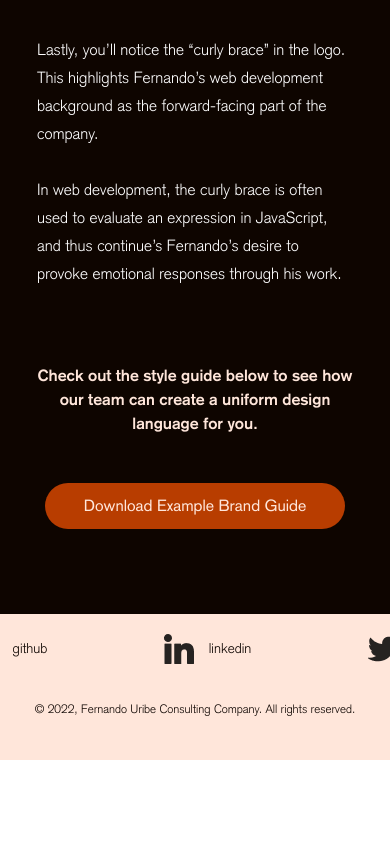
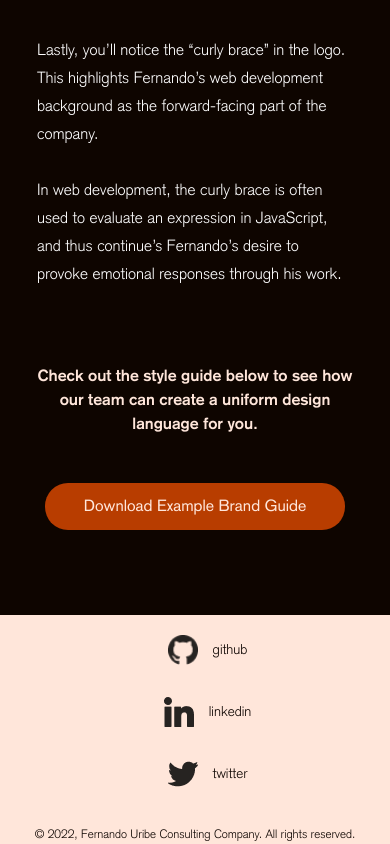
Before and after one commit to fernandouribe86/zenith-react, a React (Create React App) app: page /design in a window 390 px wide. Shown: the part 2781-3625 px from the top of the page. Before the commit the page ends 3541 px from the top, so only its background shows below. Built offline with nearby package versions, Linux system fonts and the light colour scheme.

Commit message:
updated styling and responsiveness

```diff
--- a/src/components/about-view/about-view.scss
+++ b/src/components/about-view/about-view.scss
@@ -46,7 +46,7 @@ height: 30vh;
 width: 30vh;
 min-height: 240px;
 min-width: 240px;
-  background-color: blue;
+  background-color: var(--zbackground);
   background-image: url('../../hero-assets/fernando-headhsot.jpg');
   background-position: top center;
   background-size: cover;
@@ -273,3 +273,26 @@ letter-spacing: .05em;
 #cv:active{
   background-color: var(--zred);
 }
+
+.designFooter{
+  background-color: var(--zlunar);
+  padding-top: 25px;
+  margin-bottom: -16px;
+  justify-content: center;
+  display: flex;
+  flex-direction: column;
+  justify-content: center;
+  align-items: center;
+}
+
+.designSocial{
+  display: flex;
+  flex-direction: row;
+}
+
+@media screen and (max-width: 700px){
+  .designSocial{
+  display: flex;
+  flex-direction: column;
+}
+}
--- a/src/components/design-view/design.jsx
+++ b/src/components/design-view/design.jsx
@@ -111,8 +111,8 @@ export default function DesignView() {
             </button>
           </Row>
         </Row>
-        <div className="projectFooter">
-              <div className="projectSocial">
+        <div className="designFooter">
+              <div className="designSocial">
 
                 <Button className="socialContainer socialContainerProject" target="_blank" href="https://github.com/fernandouribe86">
                   <img src={github} alt="GitHub logo" className="socialLogo projectFooterLogo"/>
--- a/src/components/design-view/design.scss
+++ b/src/components/design-view/design.scss
@@ -186,7 +186,7 @@ letter-spacing: .05em;
   width: 300px;
   max-width: 90%;
   padding: 10px 25px 10px 25px;
-  height: 46px;
+  min-height: 46px;
   border-radius: 23px;
   margin-bottom: 60px;
   margin-top: 30px;
--- a/src/components/projects/portfolio-project.scss
+++ b/src/components/projects/portfolio-project.scss
@@ -360,7 +360,7 @@ h4{
   border-color: none;
 }
 
-@media screen and (max-width: 600) {
+@media screen and (max-width: 700px) {
   .projectName{
     text-align: center;
     font-size: 3.6vh;
```
